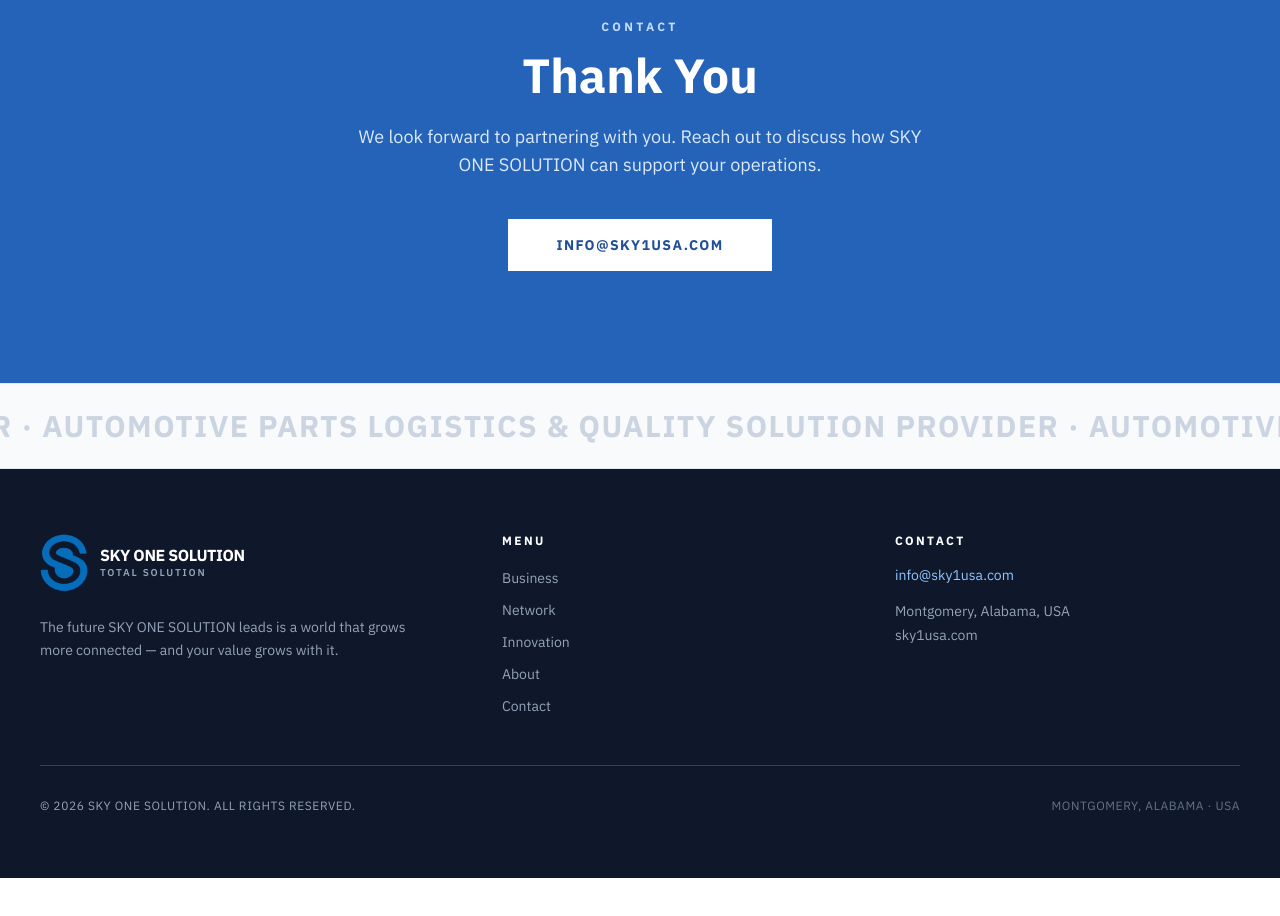
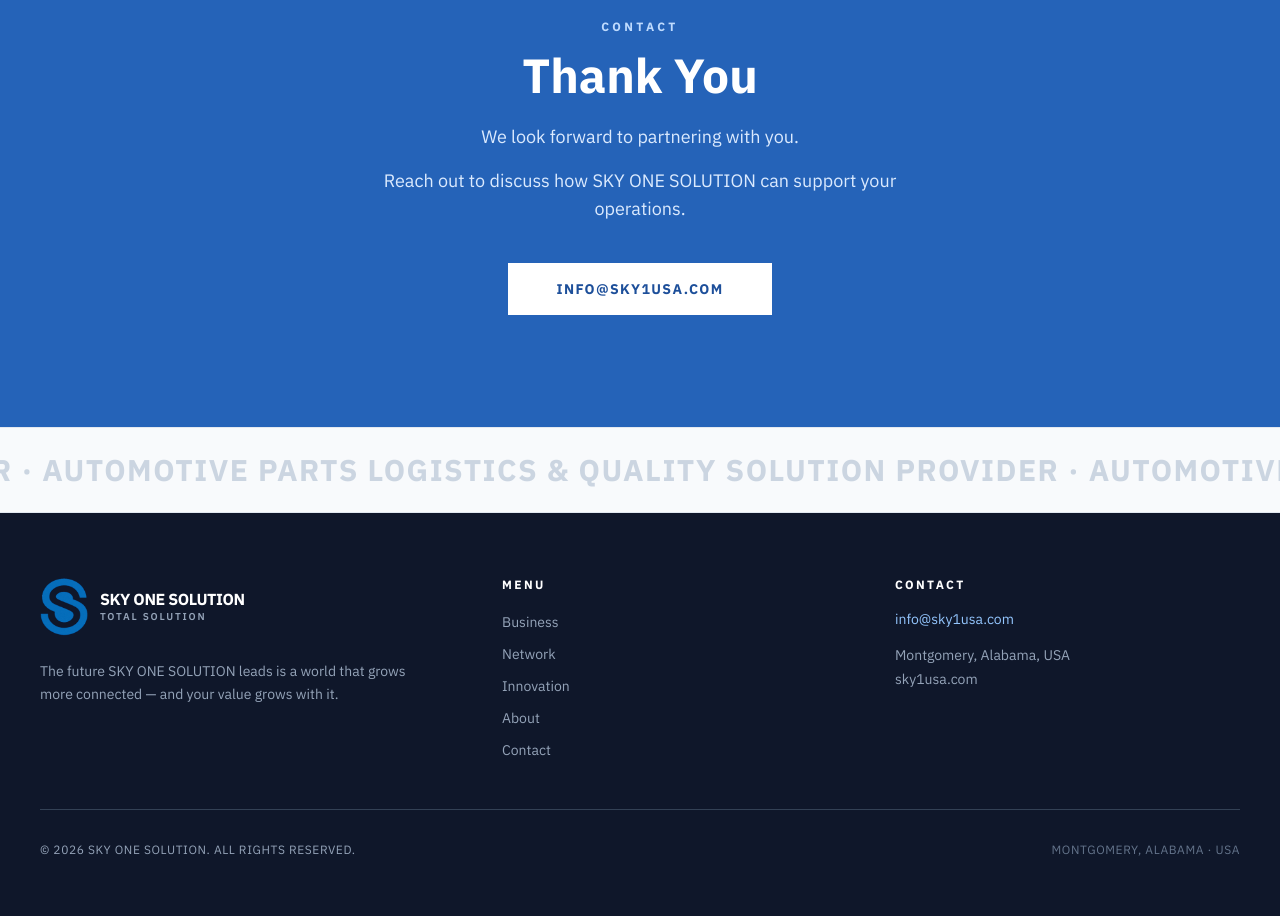
Before and after one commit to SKY-ONE-SOL/blog-starter-kit, a Next.js app: page / in a window 1280 px wide. Shown: the part 7520-8436 px from the top of the page. Before the commit the page ends 8398 px from the top, so only its background shows below. Built offline with nearby package versions, Linux system fonts and the light colour scheme.

Commit message:
Split Contact section subtitle into two paragraphs
Co-authored-by: SKY-ONE-SOL <SKY-ONE-SOL@users.noreply.github.com>

```diff
--- a/src/app/_components/site/contact-section.tsx
+++ b/src/app/_components/site/contact-section.tsx
@@ -14,7 +14,11 @@ export function ContactSection() {
         <h2 className="mt-4 font-display text-3xl font-bold text-white md:text-5xl">
           {t.contact.title}
         </h2>
-        <p className="mx-auto mt-6 max-w-xl text-lg text-brand-100">{t.contact.subtitle}</p>
+        <div className="mx-auto mt-6 max-w-xl space-y-4 text-lg text-brand-100">
+          {t.contact.subtitleLines.map((line) => (
+            <p key={line}>{line}</p>
+          ))}
+        </div>
         <a
           href={`mailto:${t.common.email}`}
           className="mt-10 inline-block bg-white px-12 py-4 text-sm font-bold uppercase tracking-widest text-brand-700 transition hover:bg-brand-50"
--- a/src/lib/i18n/translations.ts
+++ b/src/lib/i18n/translations.ts
@@ -307,8 +307,10 @@ const en = {
   contact: {
     label: "Contact",
     title: "Thank You",
-    subtitle:
-      "We look forward to partnering with you. Reach out to discuss how SKY ONE SOLUTION can support your operations.",
+    subtitleLines: [
+      "We look forward to partnering with you.",
+      "Reach out to discuss how SKY ONE SOLUTION can support your operations.",
+    ],
   },
   footer: {
     location: "Location",
@@ -602,7 +604,10 @@ const ko: Translations = {
   contact: {
     label: "문의",
     title: "감사합니다",
-    subtitle: "함께 성장할 파트너가 되겠습니다. SKY ONE SOLUTION에 문의해 주세요.",
+    subtitleLines: [
+      "함께 성장할 파트너가 되겠습니다.",
+      "SKY ONE SOLUTION에 문의해 주세요.",
+    ],
   },
   footer: {
     location: "위치",
```
